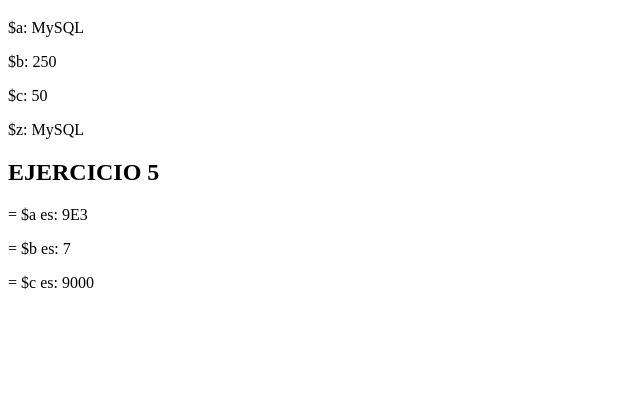
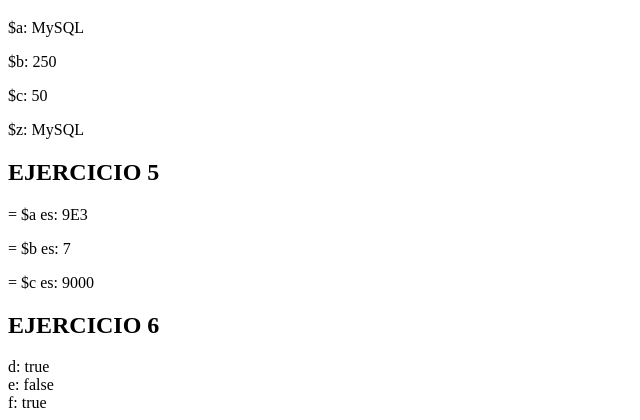
Before and after one commit to DavidTipa/tec_Web, a PHP site: page / in a window 1280 px wide. Shown: the part 931-1351 px from the top of the page, without its empty margins (0-640 px from the left). Before the commit the page ends 1220 px from the top, so only its background shows below. Run offline with PHP 8.4, Linux system fonts and the light colour scheme.

Commit message:
ejercicio 7, practica 4

```diff
--- a/practicas/p04/index.php
+++ b/practicas/p04/index.php
@@ -99,5 +99,20 @@ echo "<p>= \$c es: $c</p>";
 unset($a, $b, $c);
 
 ?>
+<h2>EJERCICIO 6</h2>
+<?php
+$a = "0";
+$b = "TRUE";
+$c = FALSE;
+$d = ($a OR $b);
+$e = ($a AND $c);
+$f = ($a XOR $b);
+
+
+echo "d: " . var_export($d, true) . "<br>";
+echo "e: " . var_export($e, true) . "<br>";
+echo "f: " . var_export($f, true) . "<br>";
+?>
+
 </body>
 </html>
```
